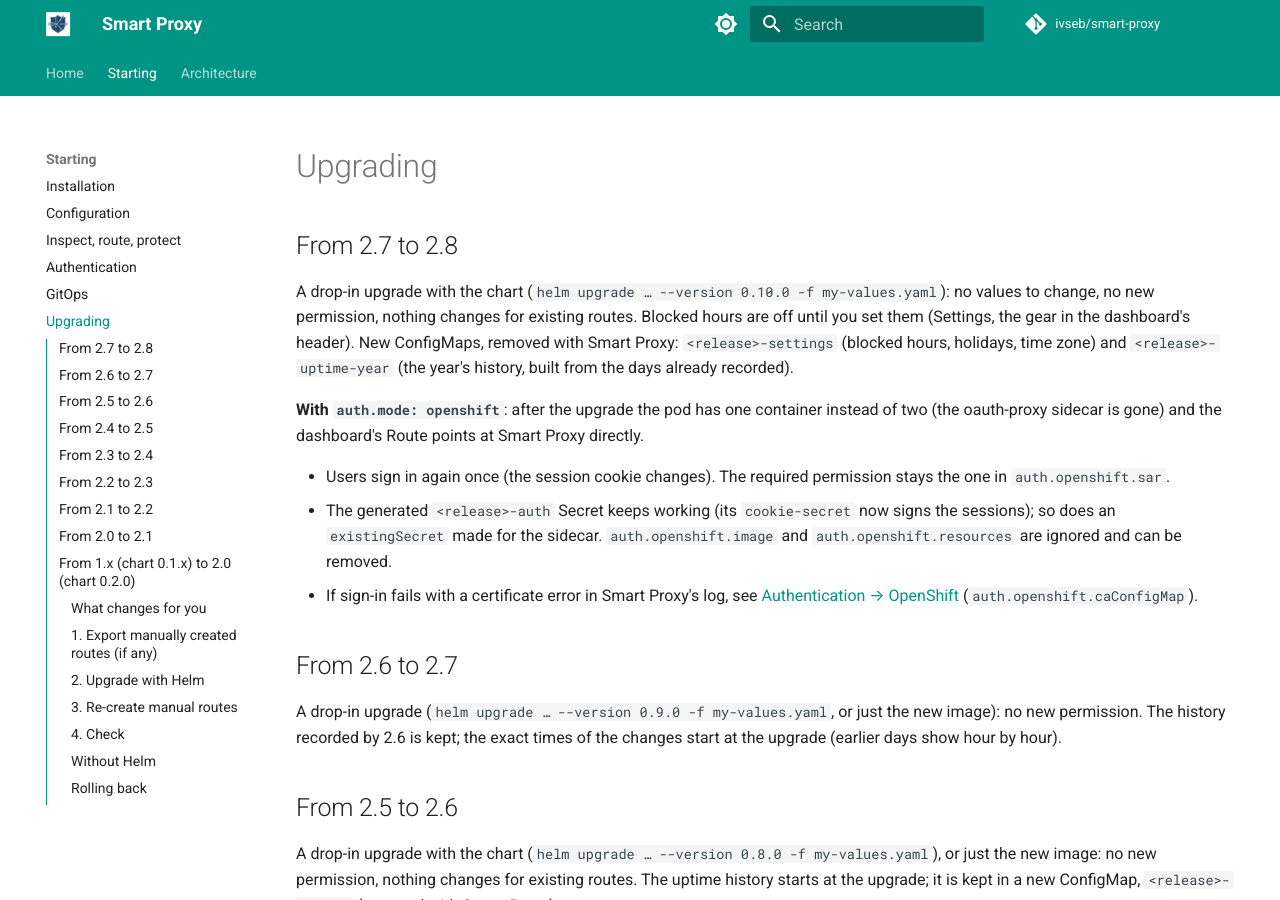
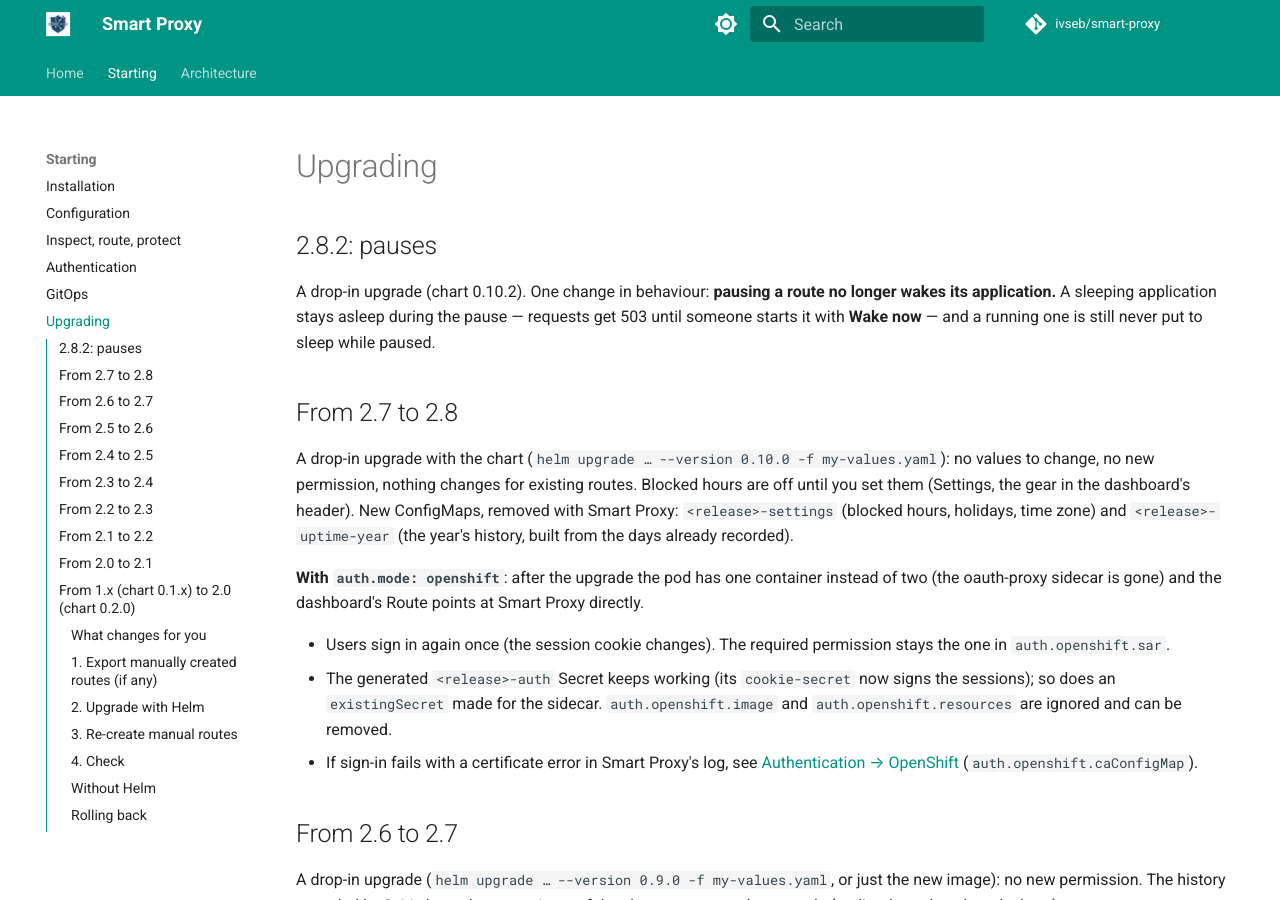
Before and after one commit to ivseb/smart-proxy, an MkDocs documentation site: the page built from docs/upgrading.md, in a window 1280 px wide and 900 px high. Built offline with MkDocs 1.6.1 and Material for MkDocs 9.7.7, drawn with Linux system fonts in a browser that asks for light colours; comment, search, counter and statistics services are not loaded.

Commit message:
Release 2.8.2 (chart 0.10.2): a pause leaves the application as it is

```diff
--- a/docs/upgrading.md
+++ b/docs/upgrading.md
@@ -1,4 +1,8 @@
 # Upgrading
+
+## 2.8.2: pauses
+
+A drop-in upgrade (chart 0.10.2). One change in behaviour: **pausing a route no longer wakes its application.** A sleeping application stays asleep during the pause — requests get 503 until someone starts it with **Wake now** — and a running one is still never put to sleep while paused.
 
 ## From 2.7 to 2.8
 
```
Also changed, not shown: CHANGELOG.md (+1 -1 lines), charts/smart-proxy/README.md (+1 -1 lines), media/pause-dialog.png, 1 other file.
